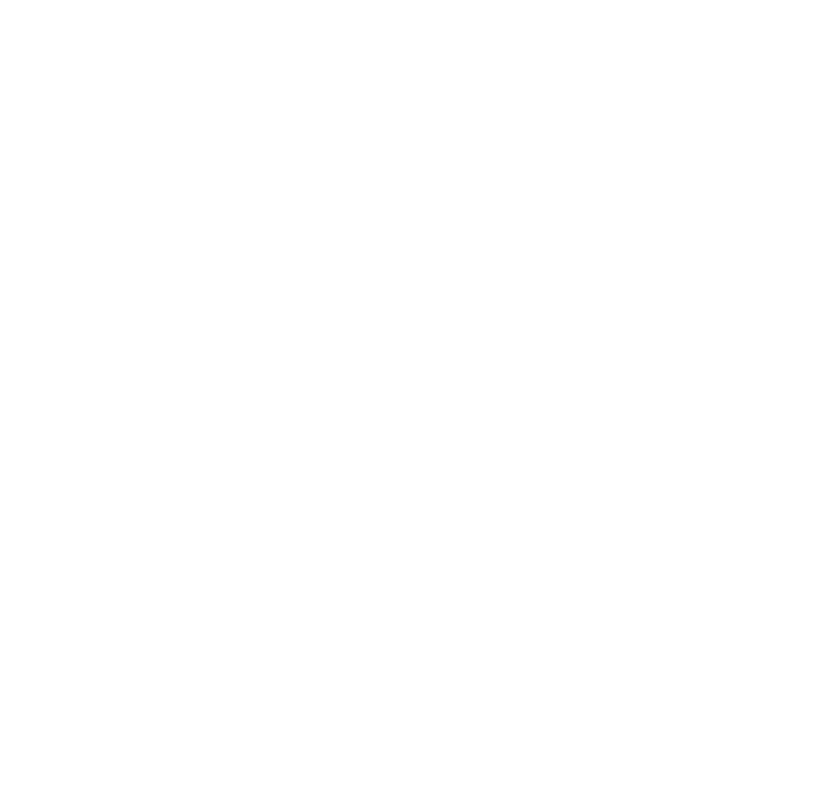
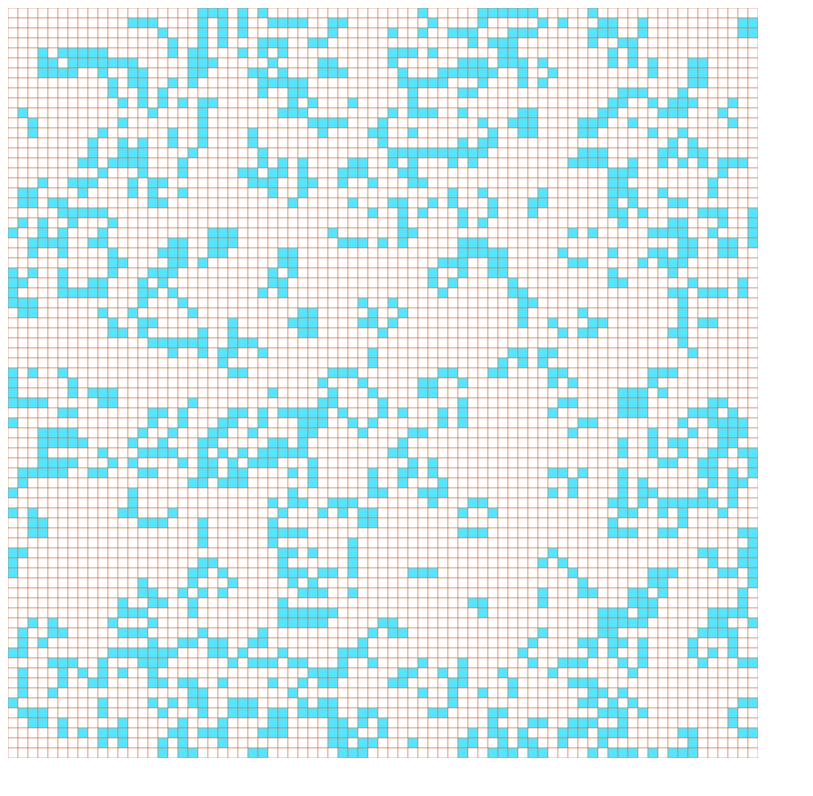
Before and after one commit to mpeteuil/game-of-life, a website: page javascript/index.html in a window 1280 px wide. Shown: the whole page, without its empty margins (0-813 px from the left). Drawn offline with Linux system fonts and the light colour scheme.

Commit message:
Render the grid to canvas

```diff
--- a/javascript/game_of_life.js
+++ b/javascript/game_of_life.js
@@ -64,8 +64,41 @@ var gameOfLife = (function() {
   //
 
   function render(grid) {
-    console.clear();
-    console.table(grid);
+    //
+    // Setup
+    //
+    var canvas = document.getElementById('canvas');
+    var context = canvas.getContext('2d');
+
+    var numberOfCells = grid.length;
+    var cellSize = 10;
+    var sizeOfCanvas = numberOfCells * cellSize;
+
+    canvas.height = sizeOfCanvas;
+    canvas.width = sizeOfCanvas;
+
+    //
+    // Actual drawing
+    //
+    context.lineWidth = 0.5;
+
+    var y;
+    var x;
+    for(y = 0; y < numberOfCells; y++) {
+      for(x = 0; x < numberOfCells; x++) {
+
+        context.strokeStyle = '#c97243';
+
+        if (grid[y][x] === 1) {
+          context.fillStyle = '#56e5ff';
+        } else {
+          context.fillStyle = '#ffffff';
+        }
+
+        context.fillRect(cellSize * x, cellSize * y, cellSize, cellSize);
+        context.strokeRect(cellSize * x, cellSize * y, cellSize, cellSize);
+      }
+    }
   }
 
   var countLiveNeighbors = (function() {
--- a/javascript/index.html
+++ b/javascript/index.html
@@ -3,6 +3,9 @@
   <head>
   </head>
   <body>
+    <canvas id="canvas">
+    </canvas>
+
     <script src="./game_of_life.js"></script>
     <script src="./index.js"></script>
   </body>
--- a/javascript/index.js
+++ b/javascript/index.js
@@ -1,4 +1,4 @@
-var grid = gameOfLife.createGrid(20);
+var grid = gameOfLife.createGrid(75);
 var isBirthOfLife = true;
 
 var intervalId = setInterval(function life() {
```
